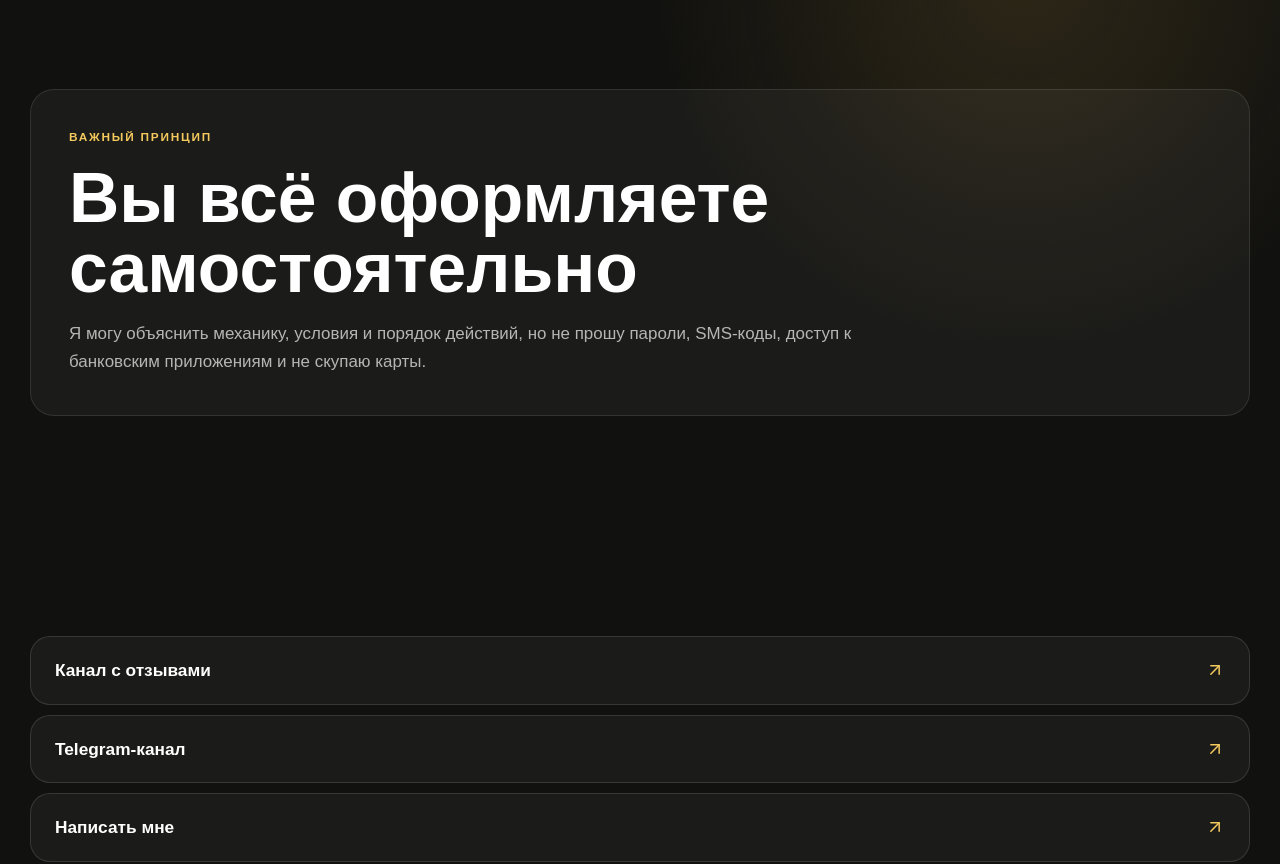
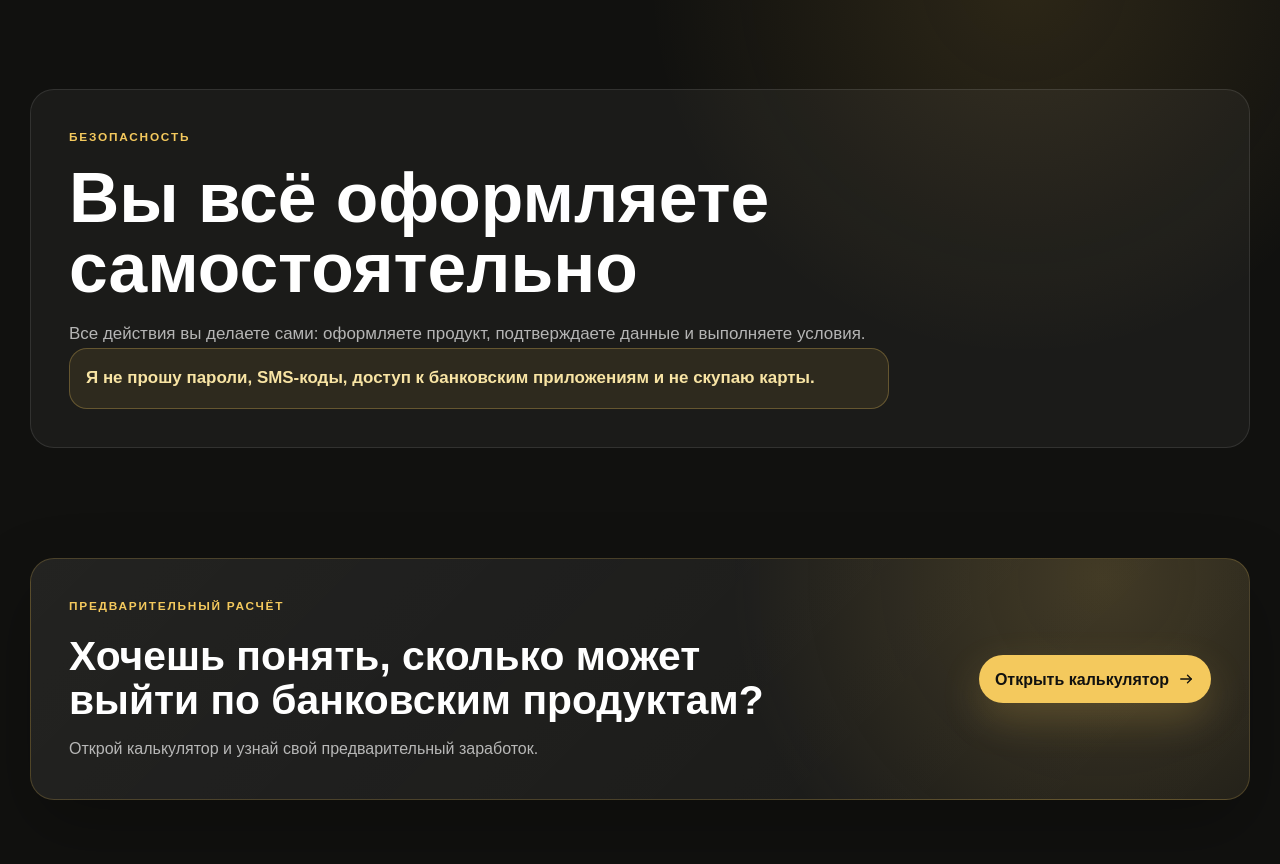
Before and after one commit to Dan1Xooo/moneyroad, a Next.js app: page / in a window 1280 px wide. Shown: the part 3160-4024 px from the top of the page. Built offline with nearby package versions, Linux system fonts and the light colour scheme; no server answers.

Commit message:
Add calculator hook and safety emphasis

```diff
--- a/app/globals.css
+++ b/app/globals.css
@@ -3918,6 +3918,78 @@ h3 {
   color: #f4c95d;
 }
 
+.safety-emphasis {
+  margin-top: 18px;
+  border: 1px solid rgba(244, 201, 93, 0.28);
+  border-radius: 18px;
+  padding: 15px 16px;
+  background: rgba(244, 201, 93, 0.09);
+  color: #f8e4a4 !important;
+  font-weight: 780;
+  line-height: 1.55;
+}
+
+.calculator-bridge-section {
+  padding-top: 0;
+  background: #11110f;
+}
+
+.calculator-bridge {
+  display: grid;
+  gap: 20px;
+  border: 1px solid rgba(244, 201, 93, 0.2);
+  border-radius: 24px;
+  padding: 28px;
+  background:
+    radial-gradient(circle at 88% 8%, rgba(244, 201, 93, 0.18), transparent 34%),
+    linear-gradient(135deg, rgba(255, 255, 255, 0.08), rgba(255, 255, 255, 0.035));
+  box-shadow: 0 28px 70px rgba(0, 0, 0, 0.26);
+}
+
+.calculator-bridge .eyebrow {
+  color: #f4c95d;
+}
+
+.calculator-bridge h2 {
+  margin: 0 0 14px;
+  color: var(--white);
+  font-size: clamp(1.55rem, 6vw, 2.55rem);
+  line-height: 1.08;
+  letter-spacing: 0;
+}
+
+.calculator-bridge p:not(.eyebrow) {
+  margin: 0;
+  color: rgba(255, 255, 255, 0.68);
+  font-size: 1rem;
+  line-height: 1.6;
+}
+
+.calculator-bridge-link {
+  display: inline-flex;
+  width: 100%;
+  align-items: center;
+  justify-content: center;
+  gap: 8px;
+  border-radius: 999px;
+  padding: 14px 16px;
+  background: #f4c95d;
+  color: var(--ink);
+  font-weight: 820;
+  line-height: 1.2;
+  box-shadow: 0 16px 40px rgba(244, 201, 93, 0.2);
+}
+
+.calculator-bridge-link:hover {
+  transform: translateY(-1px);
+  background: #f8d779;
+}
+
+.calculator-bridge-link svg {
+  width: 18px;
+  flex: 0 0 auto;
+}
+
 .home-final-links-section {
   background: #11110f;
 }
@@ -3950,4 +4022,15 @@ h3 {
   .home-safety-card {
     padding: 38px;
   }
-}
+
+  .calculator-bridge {
+    grid-template-columns: minmax(0, 1fr) auto;
+    align-items: center;
+    padding: 38px;
+  }
+
+  .calculator-bridge-link {
+    width: auto;
+    white-space: nowrap;
+  }
+}
--- a/app/page.tsx
+++ b/app/page.tsx
@@ -123,13 +123,31 @@ export default function Home() {
       <section className="section home-safety-note">
         <div className="container home-safety-card">
           <div>
-            <p className="eyebrow">Важный принцип</p>
+            <p className="eyebrow">Безопасность</p>
             <h2>Вы всё оформляете самостоятельно</h2>
             <p>
-              Я могу объяснить механику, условия и порядок действий, но не прошу
-              пароли, SMS-коды, доступ к банковским приложениям и не скупаю карты.
+              Все действия вы делаете сами: оформляете продукт, подтверждаете данные и
+              выполняете условия.
+            </p>
+            <p className="safety-emphasis">
+              Я не прошу пароли, SMS-коды, доступ к банковским приложениям и не скупаю
+              карты.
             </p>
           </div>
+        </div>
+      </section>
+
+      <section className="section calculator-bridge-section">
+        <div className="container calculator-bridge">
+          <div>
+            <p className="eyebrow">Предварительный расчёт</p>
+            <h2>Хочешь понять, сколько может выйти по банковским продуктам?</h2>
+            <p>Открой калькулятор и узнай свой предварительный заработок.</p>
+          </div>
+          <Link href="/calculator" className="calculator-bridge-link">
+            <span>Открыть калькулятор</span>
+            <ArrowRight />
+          </Link>
         </div>
       </section>
 
@@ -145,7 +163,7 @@ export default function Home() {
                 className="home-final-link"
               >
                 <span>{item.label}</span>
-                <ArrowUpRight />
+                <ArrowRight />
               </a>
             ) : (
               <Link key={item.label} href={item.href} className="home-final-link">
```
